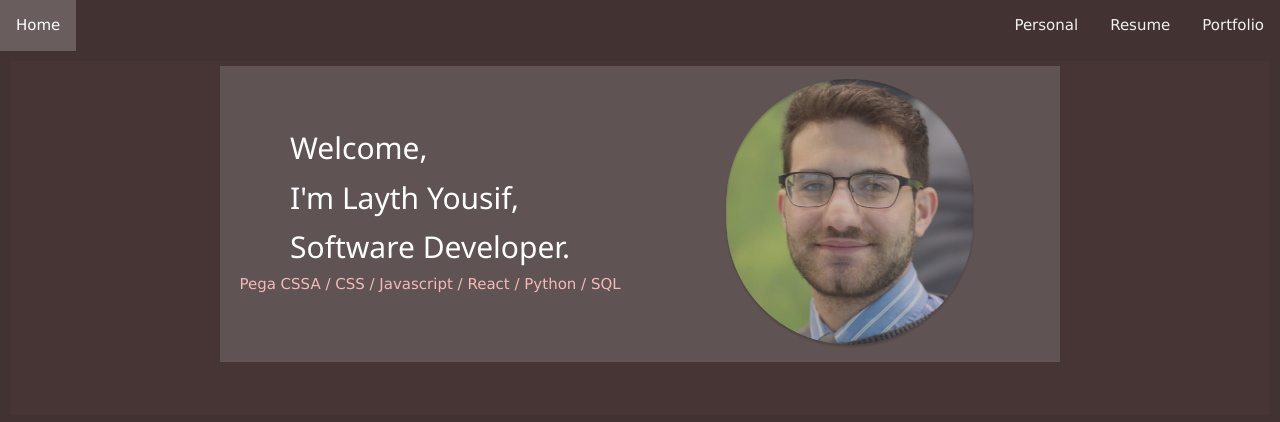
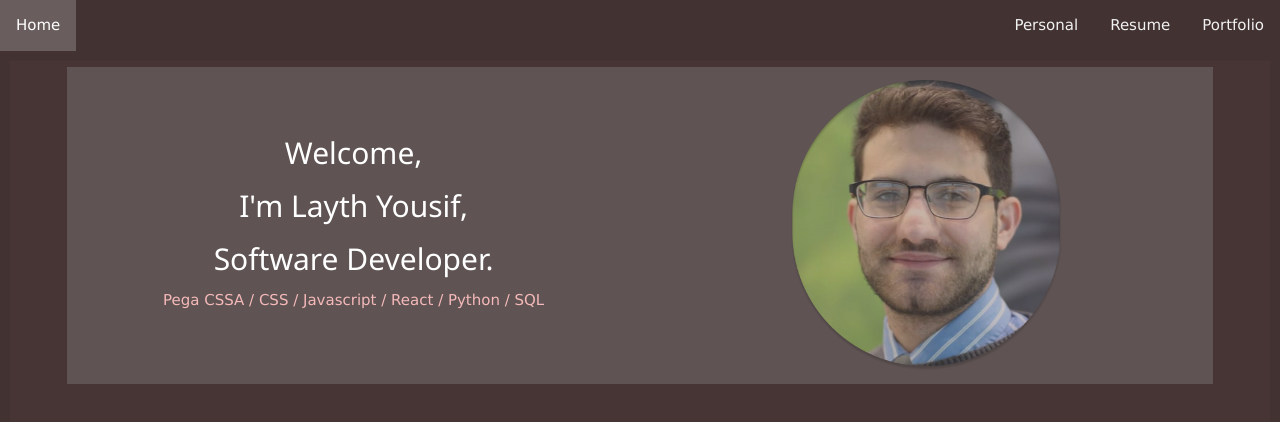
Before and after one commit to leoy94/react-amplify-portfolio, a React (Create React App) app: page / in a window 1280 px wide. Shown: the top 422 px of the page. Built offline with nearby package versions, Linux system fonts and the light colour scheme.

Commit message:
justified h1s to center

```diff
--- a/src/components/Body/HomeBody.css
+++ b/src/components/Body/HomeBody.css
@@ -87,56 +87,6 @@
 	#Home-Body {
 		display: grid;
 		grid-template-rows: .1fr 1fr .1fr;
-		grid-template-columns: .5fr 1fr 1fr .5fr;
-		grid-gap: 0;
-	}
-
-	#Home-Overview {
-		display: grid;
-		grid-template-rows: .5fr .10fr;
-		justify-items: center;
-		justify-content: center;
-		align-content: center;
-		/* align-content: space-around; */
-		/* align-items: stretch; */
-		grid-row: 2/3;
-		grid-column: 2/3;
-		width: 100%;
-		height: 100%;
-	}
-
-	#Home-Body #Home-HeadShot {
-		/* grid-column: 2/3; */
-		/* grid-row: 1/2;
-		grid-column: 1/3; */
-		grid-row: 2/3;
-		grid-column: 3/4;
-		justify-content: space-evenly;
-		justify-items: center;
-		width: 100%;
-	}
-
-	#Home-Overview .text {
-		text-align: start;
-		color: white;
-		height: 100%;
-	}
-
-	#Home-HeadShot #Headshot {
-		justify-items: center;
-	}
-
-	#Home-Overview > .smallertext {
-		align-self: start;
-		/* grid-row: 2/3;
-		grid-column: 1/3; */
-	}
-}
-
-@media screen and (max-width: 1200px) {
-	#Home-Body {
-		display: grid;
-		grid-template-rows: .1fr 1fr .1fr;
 		grid-template-columns: .1fr 1fr 1fr .1fr;
 		grid-gap: 0;
 	}
@@ -167,7 +117,53 @@
 	}
 
 	#Home-Overview .text {
-		text-align: start;
+		text-align: center;
+		color: white;
+		height: 100%;
+	}
+
+	#Home-HeadShot #Headshot {
+		justify-items: center;
+		width: 100%;
+	}
+
+	#Home-Overview > .smallertext {
+		align-self: start;
+		/* grid-row: 2/3;
+		grid-column: 1/3; */
+	}
+}
+
+@media screen and (max-width: 1200px) {
+	#Home-Body {
+		display: grid;
+		grid-template-rows: .1fr 1fr .1fr;
+		grid-template-columns: .1fr 1fr 1fr .1fr;
+		grid-gap: 0;
+	}
+
+	#Home-Overview {
+		display: grid;
+		grid-template-rows: .5fr .10fr;
+		justify-items: center;
+		justify-content: center;
+		align-content: center;
+		grid-row: 2/3;
+		grid-column: 2/3;
+		width: 100%;
+		height: 100%;
+	}
+
+	#Home-Body #Home-HeadShot {
+		grid-row: 2/3;
+		grid-column: 3/4;
+		/* justify-content: space-evenly; */
+		justify-items: center;
+		width: 100%;
+	}
+
+	#Home-Overview .text {
+		text-align: center;
 		color: white;
 		height: 100%;
 	}
@@ -178,8 +174,7 @@
 
 	#Home-Overview > .smallertext {
 		align-self: start;
-		/* grid-row: 2/3;
-		grid-column: 1/3; */
+		font-size: 100%;
 	}
 }
 
@@ -219,12 +214,14 @@
 		text-align: center;
 		color: white;
 		height: 100%;
+		font-size: 100%;
 	}
 
 	#Home-Overview > .smallertext {
 		grid-column: 1/2;
 		grid-row: 2/3;
 		align-self: center;
+		font-size: 100%;
 	}
 
 	#Home-HeadShot #Headshot {
```
